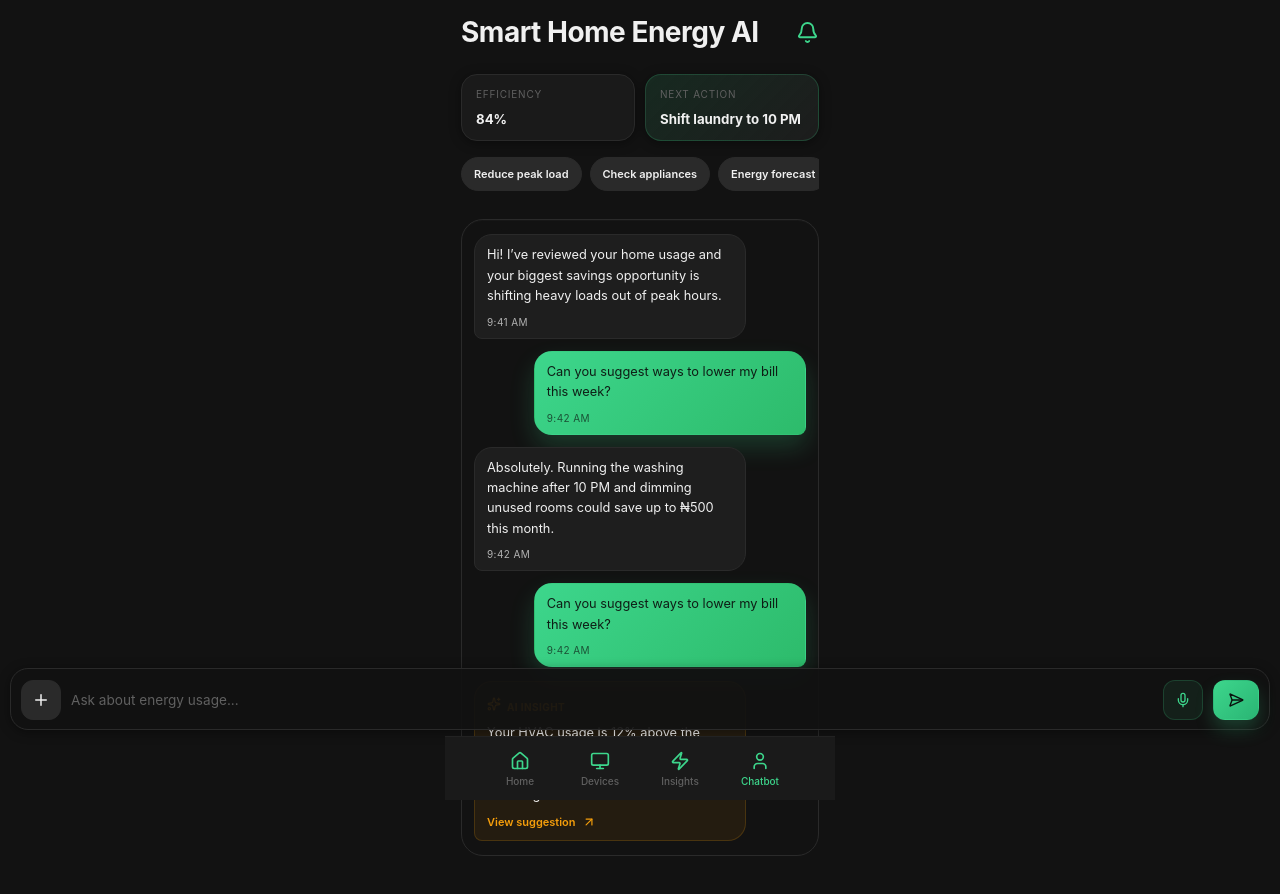
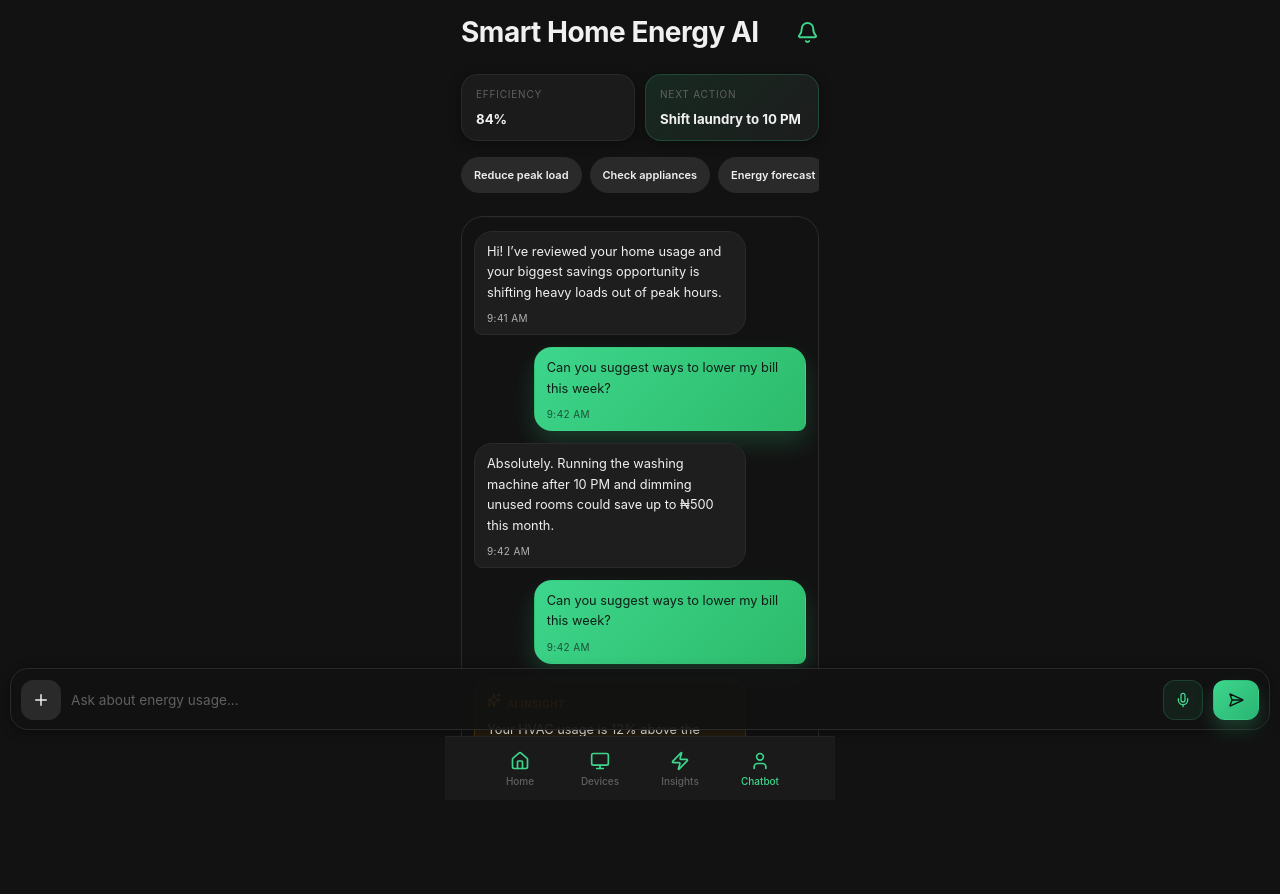
Before and after one commit to itxjoshy/smart-home-energy-ai, a React (Vite) app in the folder smart-home-energy-app-fyp/: page / in a window 1280 px wide. Both pictures are taken after a click on the button "Chatbot". Shown: the top 894 px of the page. After the commit the page ends 858 px from the top, so only its background shows below. Built offline with nearby package versions, Linux system fonts and the light colour scheme.

Commit message:
update: chatbot UI

```diff
--- a/smart-home-energy-app-fyp/src/components/Chatbot/chatbot.css
+++ b/smart-home-energy-app-fyp/src/components/Chatbot/chatbot.css
@@ -1,6 +1,13 @@
+main:has(.chatbot-panel) {
+  min-height: max-content;
+  overflow: hidden;
+}
 .chatbot-panel {
   padding: 0 var(--space-md) 0;
-  height: max-content;
+  display: flex;
+  flex-direction: column;
+  /* Constrain the panel height so the page doesn't scroll; the body will scroll instead */
+  max-height: calc(100vh - 80px);
 }
 #root:has(.chatbot-panel) {
   min-height: max-content;
@@ -62,6 +69,7 @@
   display: flex;
   gap: 8px;
   overflow-x: auto;
+
   padding-bottom: 12px;
   margin-bottom: var(--space-md);
   scrollbar-width: none;
@@ -77,22 +85,25 @@
   color: var(--text-primary);
   border: 1px solid var(--border);
   border-radius: var(--radius-full);
-  padding: 9px 12px;
+  padding: 10px 12px;
   font-size: 11px;
   font-weight: 600;
+  align-self: flex-start;
 }
 
 .chatbot-body {
   display: flex;
   flex-direction: column;
   gap: 12px;
-  min-height: 330px;
-  margin-bottom: 60px;
+  /* Let the body take remaining space inside the panel and be scrollable */
+  flex: 1 1.6 auto;
+  min-height: 0;
   overflow-y: auto;
+  /* keep some bottom padding so last messages aren't hidden behind the fixed composer */
+  padding: 14px 12px 100px;
   background: rgba(18, 18, 18, 0.9);
   border: 1px solid var(--border);
   border-radius: 22px;
-  padding: 14px 12px;
   box-shadow: inset 0 1px 0 rgba(255, 255, 255, 0.02);
 }
 
```
